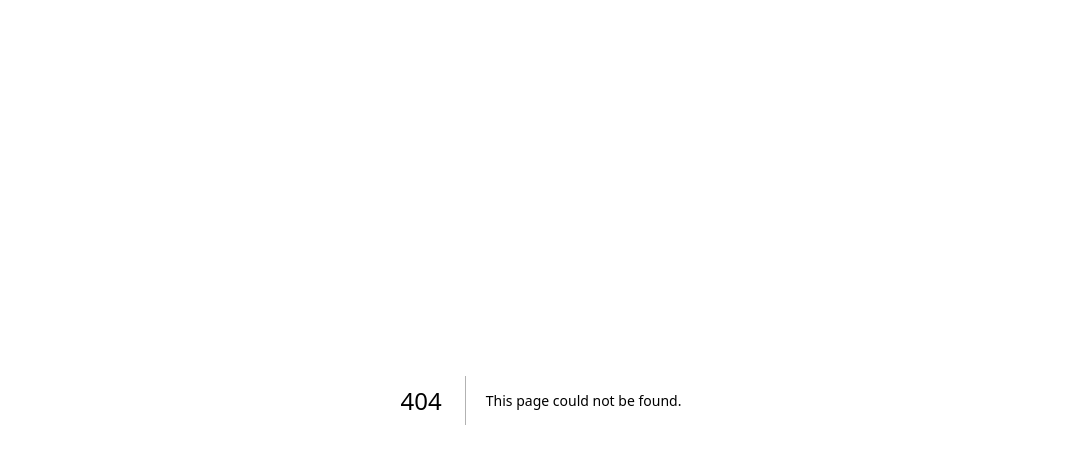
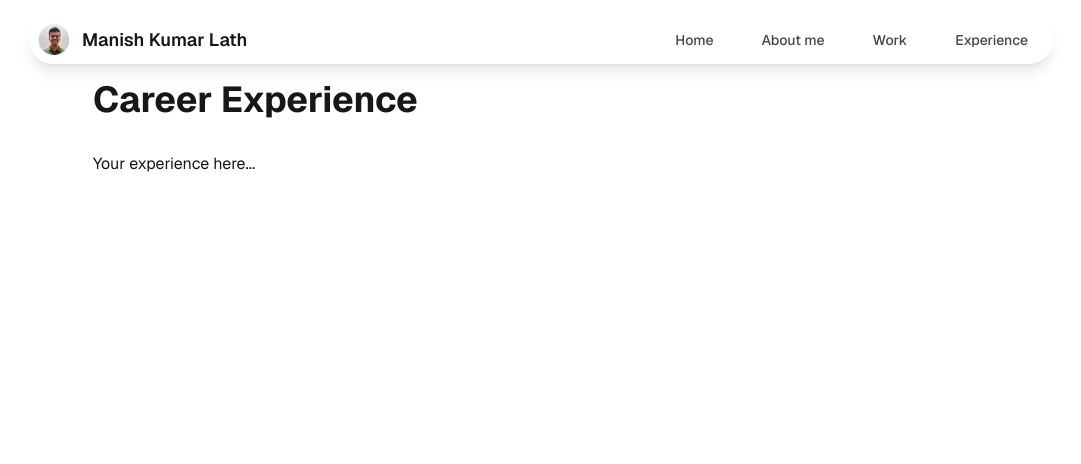
Before and after one commit to Manish-98/portfolio, a Next.js app: page /experience in a window 1280 px wide. Before the commit this address had no page. Shown: the top 464 px of the page, without its empty margins (99-1180 px from the left). Built offline with nearby package versions, Linux system fonts and the light colour scheme.

Commit message:
Add header and dummy pages

```diff
--- /dev/null
+++ b/src/app/about/page.js
@@ -0,0 +1,10 @@
+export default function About() {
+  return (
+    <div className="min-h-screen pt-20 px-4">
+      <div className="max-w-4xl mx-auto">
+        <h1 className="text-4xl font-bold mb-8">About Me</h1>
+        <p>Your about content here...</p>
+      </div>
+    </div>
+  );
+}
--- /dev/null
+++ b/src/app/experience/page.js
@@ -0,0 +1,10 @@
+export default function Experience() {
+  return (
+    <div className="min-h-screen pt-20 px-4">
+      <div className="max-w-4xl mx-auto">
+        <h1 className="text-4xl font-bold mb-8">Career Experience</h1>
+        <p>Your experience here...</p>
+      </div>
+    </div>
+  );
+}
--- a/src/app/globals.css
+++ b/src/app/globals.css
@@ -16,7 +16,7 @@
 
 @media (prefers-color-scheme: dark) {
   :root {
-    --background: #0a0a0a;
+    --background: #0B0E1A;
     --foreground: #ededed;
   }
 }
--- a/src/app/layout.js
+++ b/src/app/layout.js
@@ -1,5 +1,6 @@
 import { Geist, Geist_Mono } from "next/font/google";
 import "./globals.css";
+import Header from "@/components/Header";
 
 const geistSans = Geist({
   variable: "--font-geist-sans",
@@ -22,6 +23,7 @@ export default function RootLayout({ children }) {
       <body
         className={`${geistSans.variable} ${geistMono.variable} antialiased`}
       >
+        <Header />
         {children}
       </body>
     </html>
--- a/src/app/page.js
+++ b/src/app/page.js
@@ -2,6 +2,6 @@ import Image from "next/image";
 
 export default function Home() {
   return (
-    <h1>My Portfolio</h1>
+    <></>
   );
 }
--- /dev/null
+++ b/src/app/work/page.js
@@ -0,0 +1,10 @@
+export default function Work() {
+  return (
+    <div className="min-h-screen pt-20 px-4">
+      <div className="max-w-4xl mx-auto">
+        <h1 className="text-4xl font-bold mb-8">My Work</h1>
+        <p>Your work portfolio here...</p>
+      </div>
+    </div>
+  );
+}
--- /dev/null
+++ b/src/components/Header.js
@@ -0,0 +1,14 @@
+"use client";
+
+import React from 'react';
+import HeaderIsland from './HeaderIsland';
+import MobileHeader from './MobileHeader';
+
+export default function Header() {
+  return (
+    <>
+      <HeaderIsland />
+      <MobileHeader />
+    </>
+  );
+}
--- /dev/null
+++ b/src/components/HeaderIsland.js
@@ -0,0 +1,55 @@
+import React from 'react';
+import Image from 'next/image';
+import Link from 'next/link';
+
+export default function HeaderIsland() {
+  // Navigation items with their respective routes
+  const navItems = [
+    { name: 'Home', href: '/' },
+    { name: 'About me', href: '/about' },
+    { name: 'Work', href: '/work' },
+    { name: 'Experience', href: '/experience' }
+  ];
+
+  return (
+    <div className="fixed top-4 left-1/2 transform -translate-x-1/2 z-50 w-[80%] h-12 hidden md:block">
+      <header className="w-full h-full bg-white/10 backdrop-blur-md border border-white/20 rounded-full shadow-lg hover:shadow-xl transition-all duration-300">
+        <div className="flex items-center justify-between h-full pl-2 pr-6">
+          {/* Left side - Profile and Name */}
+          <div className="flex items-center space-x-3">
+            <div className="w-8 h-8 rounded-full overflow-hidden border border-white/30 bg-gray-200">
+              <Image
+                src="/images/profile.jpg"
+                alt="Profile"
+                width={32}
+                height={32}
+                className="w-full h-full object-cover"
+                priority
+              />
+            </div>
+            <h1 className="text-lg font-semibold text-[var(--foreground)]">
+              Manish Kumar Lath
+            </h1>
+          </div>
+
+          {/* Right side - Navigation */}
+          <nav className="flex items-center space-x-12">
+            {navItems.map((item) => (
+              <Link
+                key={item.name}
+                href={item.href}
+                className="text-sm font-medium text-[var(--foreground)] hover:text-blue-600 transition-colors duration-200 relative group opacity-80 hover:opacity-100"
+              >
+                {item.name}
+                <span className="absolute -bottom-1 left-0 w-0 h-0.5 bg-blue-600 group-hover:w-full transition-all duration-300"></span>
+              </Link>
+            ))}
+          </nav>
+        </div>
+
+        {/* Subtle glow effect */}
+        <div className="absolute inset-0 rounded-full bg-gradient-to-r from-blue-500/5 to-purple-500/5 opacity-0 hover:opacity-100 transition-opacity duration-300 pointer-events-none"></div>
+      </header>
+    </div>
+  );
+}
--- /dev/null
+++ b/src/components/MobileHeader.js
@@ -0,0 +1,66 @@
+"use client";
+
+import React, { useState } from 'react';
+import Link from 'next/link';
+
+export default function MobileHeader() {
+  const [isMobileMenuOpen, setIsMobileMenuOpen] = useState(false);
+
+  // Navigation items with their respective routes
+  const navItems = [
+    { name: 'Home', href: '/' },
+    { name: 'About me', href: '/about' },
+    { name: 'Work', href: '/work' },
+    { name: 'Experience', href: '/experience' }
+  ];
+
+  const toggleMobileMenu = () => {
+    setIsMobileMenuOpen(!isMobileMenuOpen);
+  };
+
+  const closeMobileMenu = () => {
+    setIsMobileMenuOpen(false);
+  };
+
+  return (
+    <>
+      {/* Mobile Header Button */}
+      <div className="fixed top-4 left-4 z-50 md:hidden">
+        <button
+          onClick={toggleMobileMenu}
+          className="w-10 h-10 bg-white/10 backdrop-blur-md border border-white/20 rounded-full shadow-lg hover:shadow-xl transition-all duration-300 flex items-center justify-center"
+          aria-label="Toggle menu"
+        >
+          {/* Hamburger Icon */}
+          <div className="w-4 h-3 flex flex-col justify-between">
+            <span className={`block h-0.5 w-full bg-[var(--foreground)] transition-all duration-300 ${isMobileMenuOpen ? 'rotate-45 translate-y-1' : ''}`}></span>
+            <span className={`block h-0.5 w-full bg-[var(--foreground)] transition-all duration-300 ${isMobileMenuOpen ? 'opacity-0' : ''}`}></span>
+            <span className={`block h-0.5 w-full bg-[var(--foreground)] transition-all duration-300 ${isMobileMenuOpen ? '-rotate-45 -translate-y-1' : ''}`}></span>
+          </div>
+        </button>
+      </div>
+
+      {/* Mobile Menu Overlay */}
+      <div className={`fixed inset-0 z-40 md:hidden transition-all duration-300 ease-in-out ${isMobileMenuOpen ? 'opacity-100 pointer-events-auto' : 'opacity-0 pointer-events-none'}`}>
+        <div
+          className="absolute inset-0 bg-[var(--background)] backdrop-blur-sm transition-opacity duration-300"
+          onClick={closeMobileMenu}
+        ></div>
+        <div className={`absolute top-16 left-4 w-44 bg-white/10 backdrop-blur-md border border-white/20 rounded-xl shadow-xl p-4 transition-all duration-300 ease-out ${isMobileMenuOpen ? 'opacity-100 translate-y-0 scale-100' : 'opacity-0 -translate-y-2 scale-95'}`}>
+          <nav className="flex flex-col space-y-2">
+            {navItems.map((item) => (
+              <Link
+                key={item.name}
+                href={item.href}
+                onClick={closeMobileMenu}
+                className="text-sm font-medium text-[var(--foreground)] hover:text-blue-600 transition-colors duration-200 py-2 px-3 rounded-lg hover:bg-white/20 opacity-80 hover:opacity-100"
+              >
+                {item.name}
+              </Link>
+            ))}
+          </nav>
+        </div>
+      </div>
+    </>
+  );
+}
```
Also changed, not shown: public/images/profile.jpg (added).
